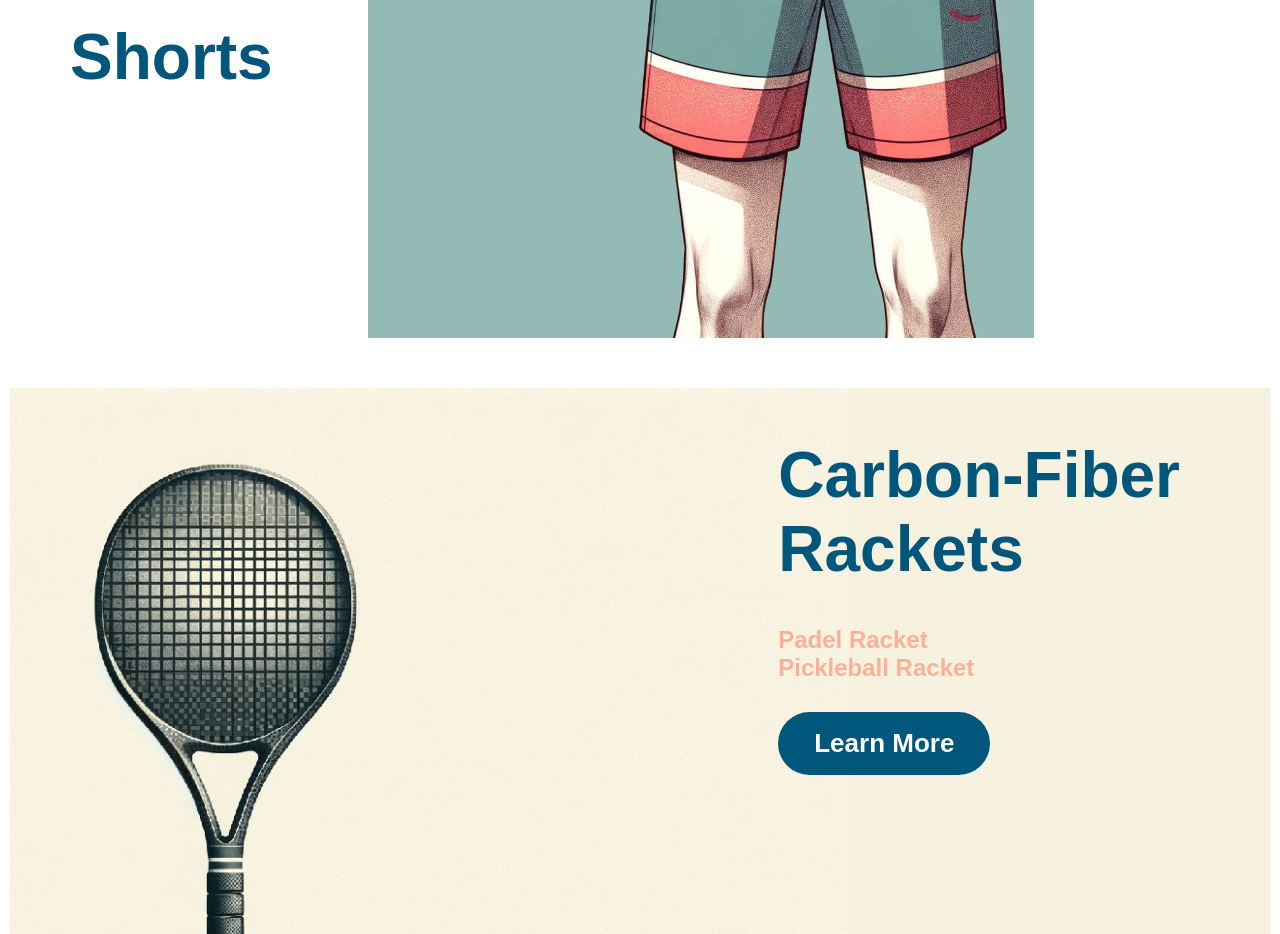
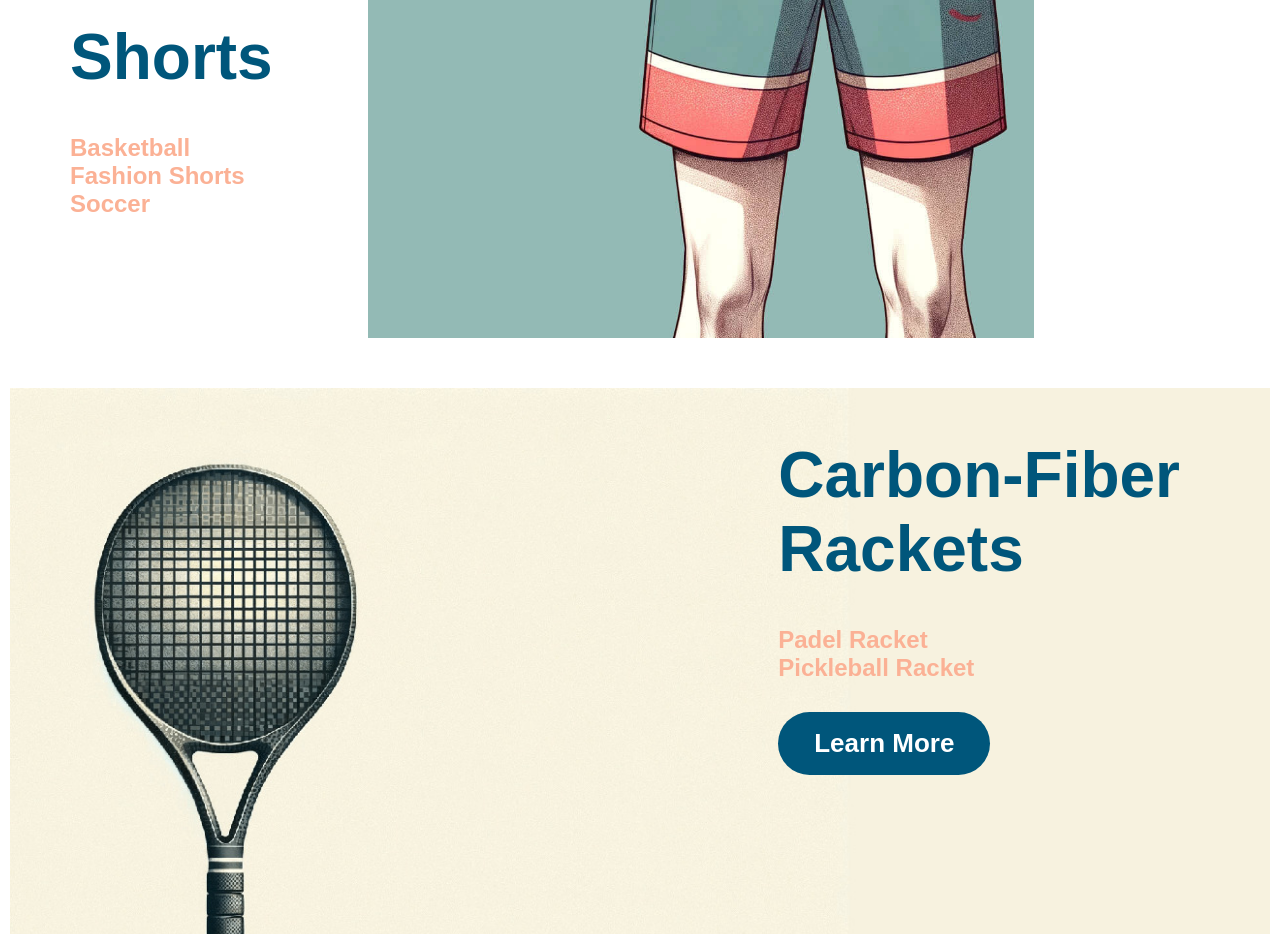
Before and after one commit to dawooddilawar/verve-supply, a website built with Vite: page index.html in a window 1280 px wide. Shown: the part 2740-3674 px from the top of the page. Built offline with nearby package versions, Linux system fonts and the light colour scheme; a web font is replaced by a local one.

Commit message:
- change shorts tiles color

```diff
--- a/index.html
+++ b/index.html
@@ -71,7 +71,7 @@
 						<img src="images/shorts-tiles.jpg" class="category-tile--small__image">
 						<div class="shorts-tile__text">
 							<h2 class="category-tile__title">Shorts</h2>
-							<div class="category-tile__items white">
+							<div class="category-tile__items">
 								<p class="category-tile__item">Basketball</p>
 								<p class="category-tile__item">Fashion Shorts</p>
 								<p class="category-tile__item">Soccer</p>
```
